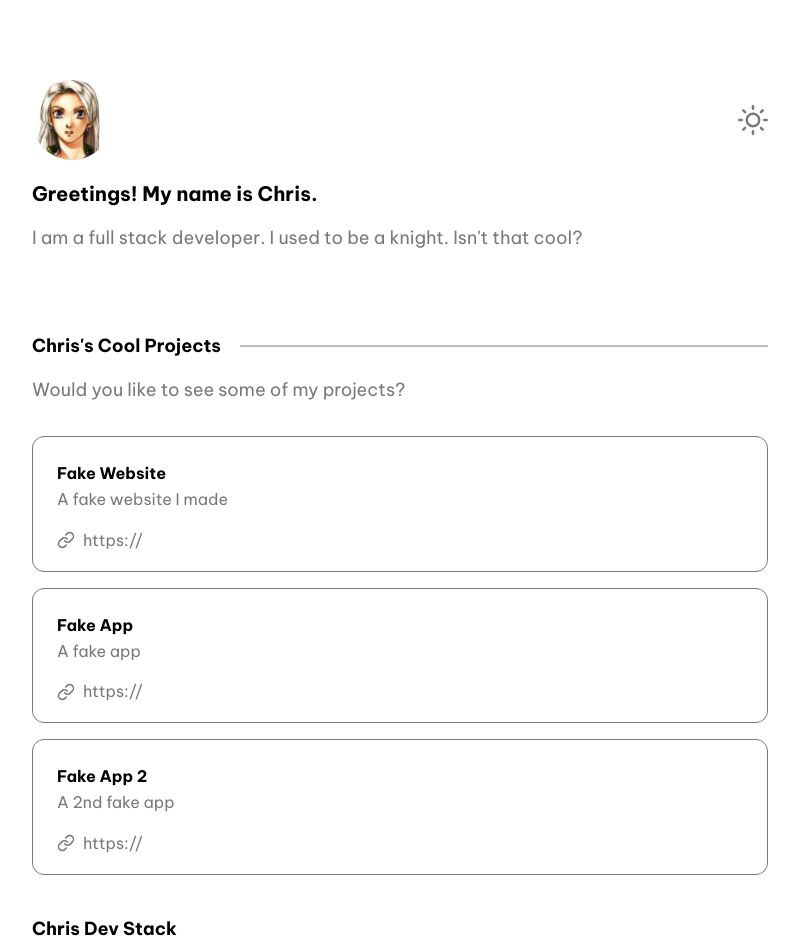
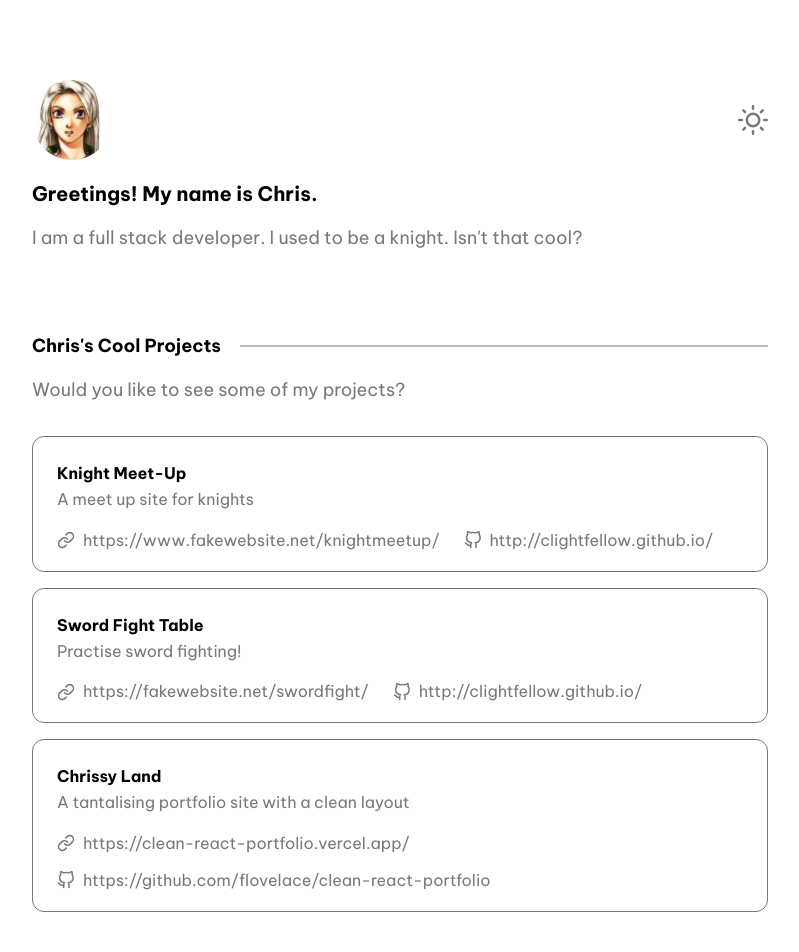
Before and after one commit to flovelace/clean-react-portfolio, a Next.js app: page / in a window 1280 px wide. Shown: the top 952 px of the page, without its empty margins (240-1039 px from the left). Built offline with nearby package versions, Linux system fonts and the light colour scheme.

Commit message:
added more dummy data

```diff
--- a/data/config.js
+++ b/data/config.js
@@ -13,28 +13,28 @@ export const projects = {
     desc: "Would you like to see some of my projects?",
     projects: [
         {
-            title: 'Fake Website',
-            description: 'A fake website I made',
-            link: 'https://',
-            github: ''
+            title: 'Knight Meet-Up',
+            description: 'A meet up site for knights',
+            link: 'https://www.fakewebsite.net/knightmeetup/',
+            github: 'http://clightfellow.github.io/'
         },
         {
-            title: 'Fake App',
-            description: 'A fake app',
-            link: 'https://',
-            github: ''
+            title: 'Sword Fight Table',
+            description: 'Practise sword fighting!',
+            link: 'https://fakewebsite.net/swordfight/',
+            github: 'http://clightfellow.github.io/'
         },
         {
-            title: 'Fake App 2',
-            description: 'A 2nd fake app',
-            link: 'https://',
-            github: ''
+            title: 'Chrissy Land',
+            description: 'A tantalising portfolio site with a clean layout',
+            link: 'https://clean-react-portfolio.vercel.app/',
+            github: 'https://github.com/flovelace/clean-react-portfolio'
         }
     ]
 };
 
 export const stack = {
-    title: 'Chris Dev Stack',
+    title: 'Chris\'s Dev Stack',
     stack: [
         'HTML5',
         'CSS3',
@@ -42,7 +42,8 @@ export const stack = {
         'React',
         'NextJS',
         'MongoDB',
-        'SQL'
+        'SQL',
+        'Python'
     ]
 };
 
```
